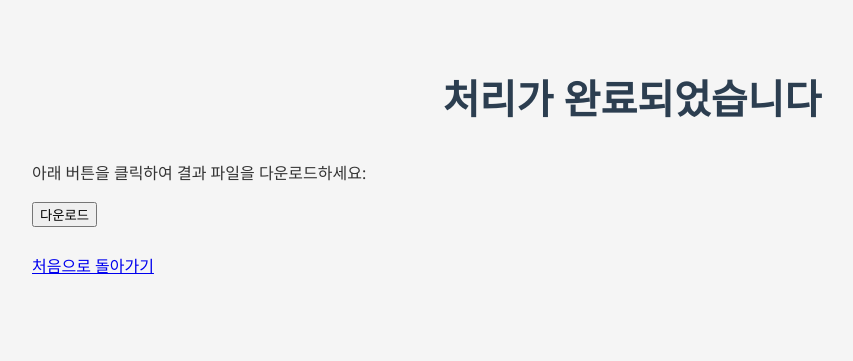
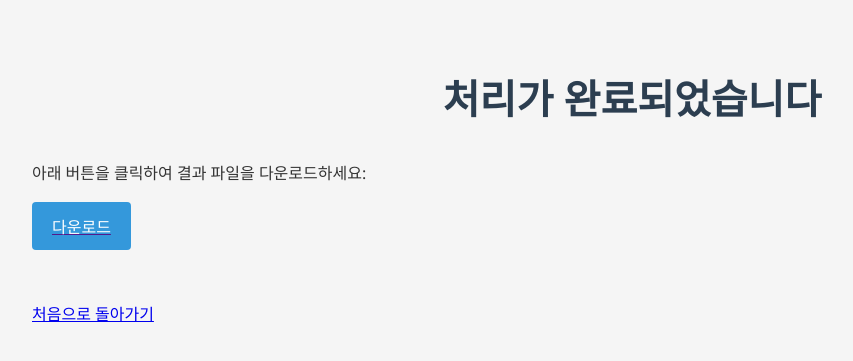
Before and after one commit to LeeShawnhun/IB_google_reject_check, a FastAPI app: template templates/result.html in a window 1280 px wide. Shown: the top 361 px of the page, without its empty margins (8-861 px from the left). Run offline with FastAPI, Linux system fonts and the light colour scheme; the template is opened without the code that fills it, so the values that code supplies are empty.

Commit message:
2024년 9월 11일 팀별 브랜드명 및  result.html css 수정

```diff
--- a/main.py
+++ b/main.py
@@ -23,7 +23,7 @@
     "team2A": ['해피토리', '뉴티365', '디다', '아비토랩'],
     "team2B": ['씨퓨리', '리베니프', '리디에뜨', '에르보떼'],
     "team3": ['하아르', '리서쳐스', '리프비기닝', '리서쳐스포우먼', '아르다오'],
-    "team4": ['베다이트', '데이배리어', '리프비기닝', '건강도감', '리서쳐스']
+    "team4": ['베다이트', '데이배리어', '리프비기닝', '건강도감', '리서쳐스포우먼']
 }
 
 def reason_preprocessing(text):
--- a/static/css/styles.css
+++ b/static/css/styles.css
@@ -56,6 +56,22 @@
 }
 
 input[type="submit"]:hover {
+    background-color: #2980b9;
+}
+
+button {
+    background-color: #3498db;
+    color: white;
+    padding: 12px 20px;
+    border: none;
+    border-radius: 4px;
+    cursor: pointer;
+    font-size: 16px;
+    transition: background-color 0.3s ease;
+    display: block;
+}
+
+button:hover {
     background-color: #2980b9;
 }
 
--- a/static/js/script.js
+++ b/static/js/script.js
@@ -3,7 +3,7 @@
     team2A: ['해피토리', '뉴티365', '디다', '아비토랩'],
     team2B: ['씨퓨리', '리베니프', '리디에뜨', '에르보떼'],
     team3: ['하아르', '리서쳐스', '리프비기닝', '리서쳐스포우먼', '아르다오'],
-    team4: ['베다이트', '데이배리어', '리프비기닝', '건강도감', '리서쳐스']
+    team4: ['베다이트', '데이배리어', '리프비기닝', '건강도감', '리서쳐스포우먼']
 };
 
 document.addEventListener('DOMContentLoaded', (event) => {
```
